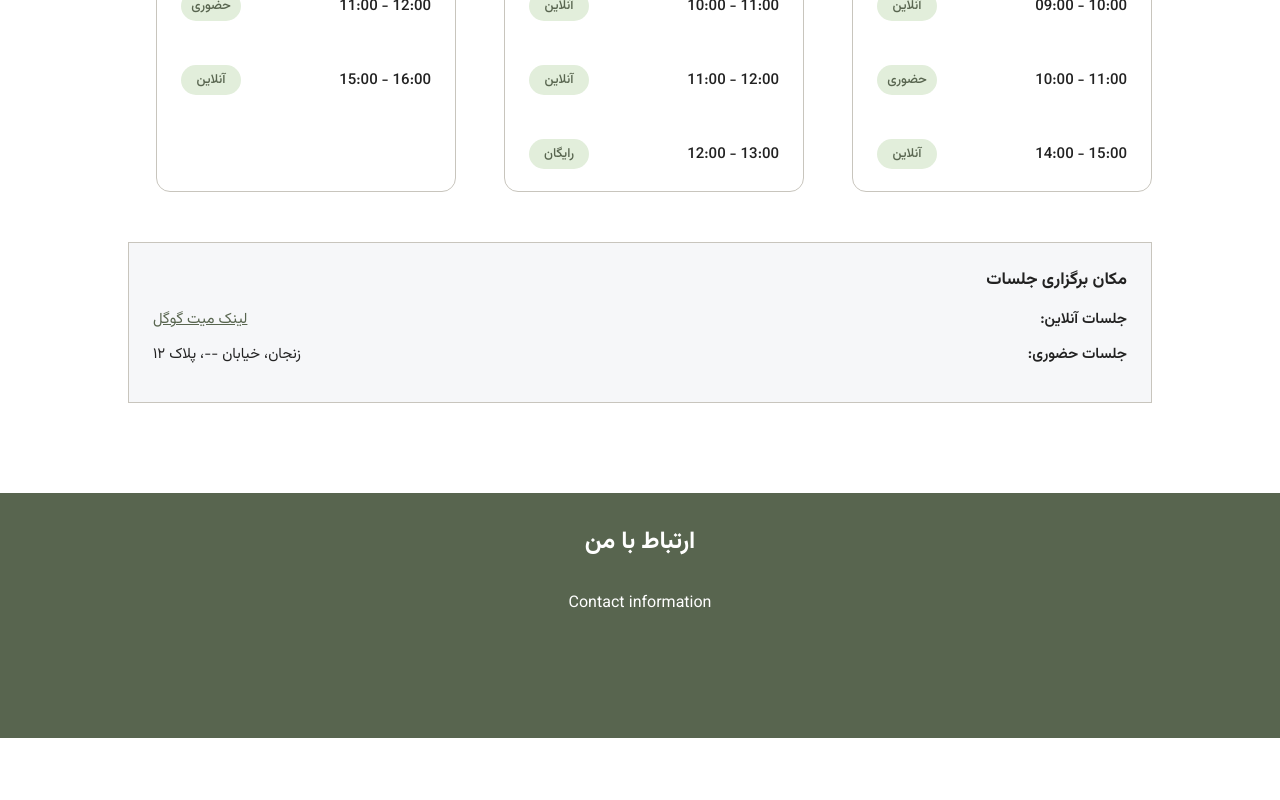
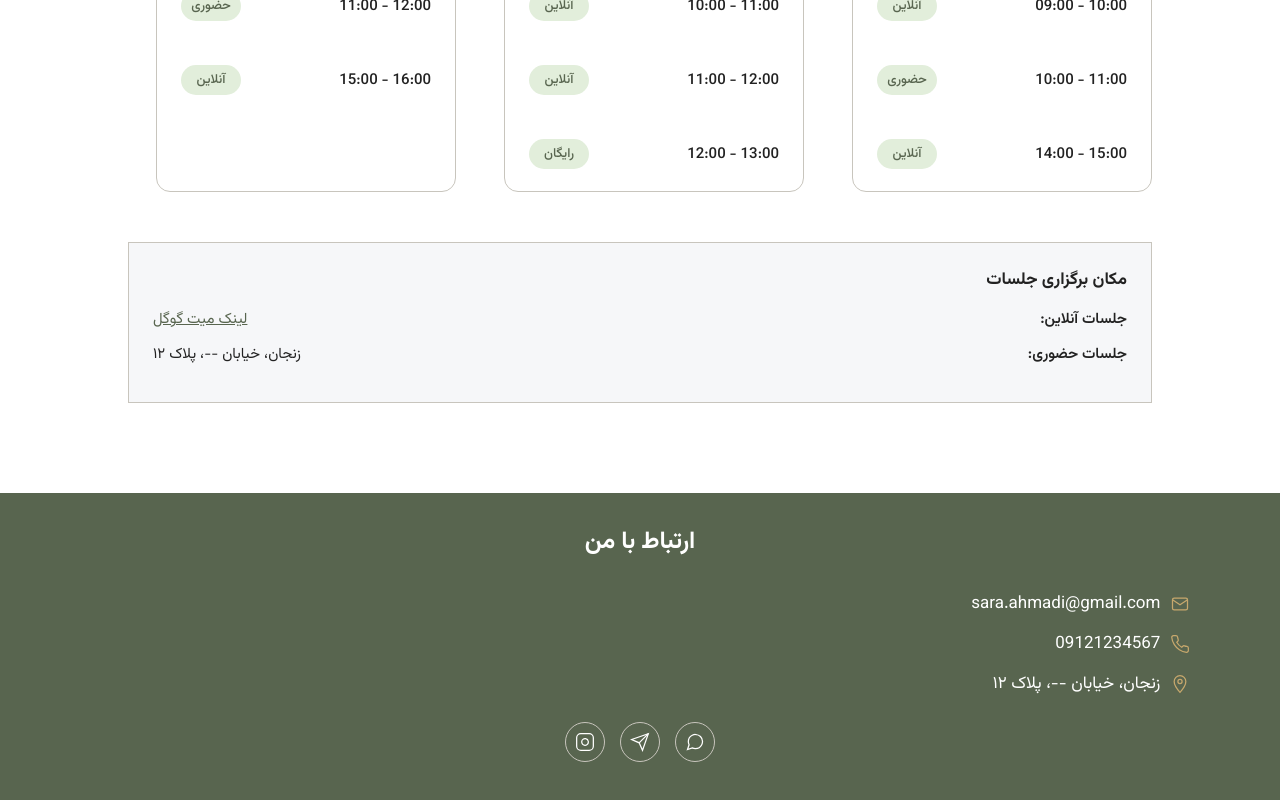
Before and after one commit to LuigiOdinson/Coaching-Website, a React (Vite) app in the folder Coaching/: page /profile in a window 1280 px wide. Shown: the part 1320-2120 px from the top of the page. Before the commit the page ends 2058 px from the top, so only its background shows below. Built offline with nearby package versions, Linux system fonts and the light colour scheme; a web font is replaced by a local one.

Commit message:
filled Footer with contact info

```diff
--- a/Coaching/src/components/Footer.css
+++ b/Coaching/src/components/Footer.css
@@ -12,6 +12,59 @@
 }
 
 .contact-content {
-    max-width: 800px;
-    margin: 30px auto;
+  max-width: 100%;
+  margin: 30px 0;
+  text-align: right;
 }
+
+.contact-items {
+  display: flex;
+  flex-direction: column;
+  align-items: flex-end;
+  gap: 14px;
+  width: fit-content;
+  margin-inline-start: auto;
+}
+
+.contact-item {
+  display: flex;
+  flex-direction: row-reverse;
+  align-items: center;
+  gap: 10px;
+  font-size: 17px;
+}
+
+.contact-item svg {
+  width: 20px;
+  height: 20px;
+  color: var(--color-gold);
+}
+
+.social-links {
+  margin-top: 25px;
+  display: flex;
+  gap: 15px;
+  justify-content: center;
+}
+
+.social-link {
+  display: flex;
+  align-items: center;
+  justify-content: center;
+  width: 40px;
+  height: 40px;
+  border-radius: 50%;
+  color: white;
+  border: 1px solid var(--color-gray-light);
+  transition: 0.3s ease;
+}
+
+.social-link svg {
+  width: 20px;
+  height: 20px;
+}
+
+.social-link:hover {
+  background: var(--color-gold);
+  border-color: var(--color-gold);
+}
--- a/Coaching/src/components/Footer.jsx
+++ b/Coaching/src/components/Footer.jsx
@@ -3,13 +3,55 @@ import "./Footer.css"
 export default function Footer() {
   return (
     <section className="contact">
-
       <h2>ارتباط با من</h2>
 
       <div className="contact-content">
-        Contact information
+        <div className="contact-items">
+          <div className="contact-item">
+            <svg viewBox="0 0 24 24" fill="none" stroke="currentColor" strokeWidth="1.5">
+              <rect x="3" y="5" width="18" height="14" rx="2" />
+              <path d="M3 7l9 6 9-6" />
+            </svg>
+            <span>sara.ahmadi@gmail.com</span>
+          </div>
+
+          <div className="contact-item">
+            <svg viewBox="0 0 24 24" fill="none" stroke="currentColor" strokeWidth="1.5">
+              <path d="M22 16.92v3a2 2 0 0 1-2.18 2 19.79 19.79 0 0 1-8.63-3.07 19.5 19.5 0 0 1-6-6 19.79 19.79 0 0 1-3.07-8.67A2 2 0 0 1 4.11 2h3a2 2 0 0 1 2 1.72 12.84 12.84 0 0 0 .7 2.81 2 2 0 0 1-.45 2.11L8.09 9.91a16 16 0 0 0 6 6l1.27-1.27a2 2 0 0 1 2.11-.45 12.84 12.84 0 0 0 2.81.7A2 2 0 0 1 22 16.92z" />
+            </svg>
+            <span>09121234567</span>
+          </div>
+
+          <div className="contact-item">
+            <svg viewBox="0 0 24 24" fill="none" stroke="currentColor" strokeWidth="1.5">
+              <path d="M12 2C8.13 2 5 5.13 5 9c0 5.25 7 13 7 13s7-7.75 7-13c0-3.87-3.13-7-7-7z" />
+              <circle cx="12" cy="9" r="2.5" />
+            </svg>
+            <span>زنجان، خیابان --، پلاک ۱۲</span>
+          </div>
+        </div>
+
+        <div className="social-links">
+          <a href="#" className="social-link" aria-label="Instagram">
+            <svg viewBox="0 0 24 24" fill="none" stroke="currentColor" strokeWidth="1.5">
+              <rect x="2" y="2" width="20" height="20" rx="5" />
+              <path d="M16 11.37A4 4 0 1 1 12.63 8 4 4 0 0 1 16 11.37z" />
+              <line x1="17.5" y1="6.5" x2="17.51" y2="6.5" />
+            </svg>
+          </a>
+          <a href="#" className="social-link" aria-label="Telegram">
+            <svg viewBox="0 0 24 24" fill="none" stroke="currentColor" strokeWidth="1.5">
+              <path d="M22 2L11 13" />
+              <polygon points="22 2 15 22 11 13 2 9 22 2" />
+            </svg>
+          </a>
+          <a href="#" className="social-link" aria-label="WhatsApp">
+            <svg viewBox="0 0 24 24" fill="none" stroke="currentColor" strokeWidth="1.5">
+              <path d="M21 11.5a8.38 8.38 0 0 1-.9 3.8 8.5 8.5 0 0 1-7.6 4.7 8.38 8.38 0 0 1-3.8-.9L3 21l1.9-5.7a8.38 8.38 0 0 1-.9-3.8 8.5 8.5 0 0 1 4.7-7.6 8.38 8.38 0 0 1 3.8-.9h.5a8.48 8.48 0 0 1 8 8v.5z" />
+            </svg>
+          </a>
+        </div>
       </div>
-
     </section>
   )
 }
--- a/Coaching/src/components/Header.css
+++ b/Coaching/src/components/Header.css
@@ -20,12 +20,17 @@
   display: flex;
   align-items: center;
   justify-content: center;
+  transition: color 0.2s ease;
 }
 
 .user-icon {
   width: 25px;
   height: 25px;
   margin-right: 10px;
+}
+
+.header-profile:hover {
+  color: var(--color-sage);
 }
 
 .log-in-button {
--- a/Coaching/src/components/Header.jsx
+++ b/Coaching/src/components/Header.jsx
@@ -17,10 +17,11 @@ export default function Header() {
       <div className="left-side">
         {user
           ? <NavLink to={"/profile"} className="header-profile">
-              <svg className="user-icon" xmlns="http://www.w3.org/2000/svg" width="1em" height="1em" viewBox="0 0 24 24">
-                <title>profile</title><g fill="currentColor" fillRule="evenodd" clipRule="evenodd"><path d="M16 9a4 4 0 1 1-8 0a4 4 0 0 1 8 0m-2 0a2 2 0 1 1-4 0a2 2 0 0 1 4 0"/><path d="M12 1C5.925 1 1 5.925 1 12s4.925 11 11 11s11-4.925 11-11S18.075 1 12 1M3 12c0 2.09.713 4.014 1.908 5.542A8.99 8.99 0 0 1 12.065 14a8.98 8.98 0 0 1 7.092 3.458A9 9 0 1 0 3 12m9 9a8.96 8.96 0 0 1-5.672-2.012A6.99 6.99 0 0 1 12.065 16a6.99 6.99 0 0 1 5.689 2.92A8.96 8.96 0 0 1 12 21"/></g>
+              <svg className="user-icon" viewBox="0 0 24 24" fill="none" stroke="currentColor" strokeWidth="1.4">
+                <circle cx="12" cy="9" r="3.5" />
+                <path d="M5 20c0-3.5 3-6 7-6s7 2.5 7 6" />
               </svg>
-              <div>
+              <div className="header-username">
                 <span>{user.firstName} </span>
                 <span>{user.lastName}</span>
               </div>
```
Lines whose indentation alone changed are shown as unchanged.
